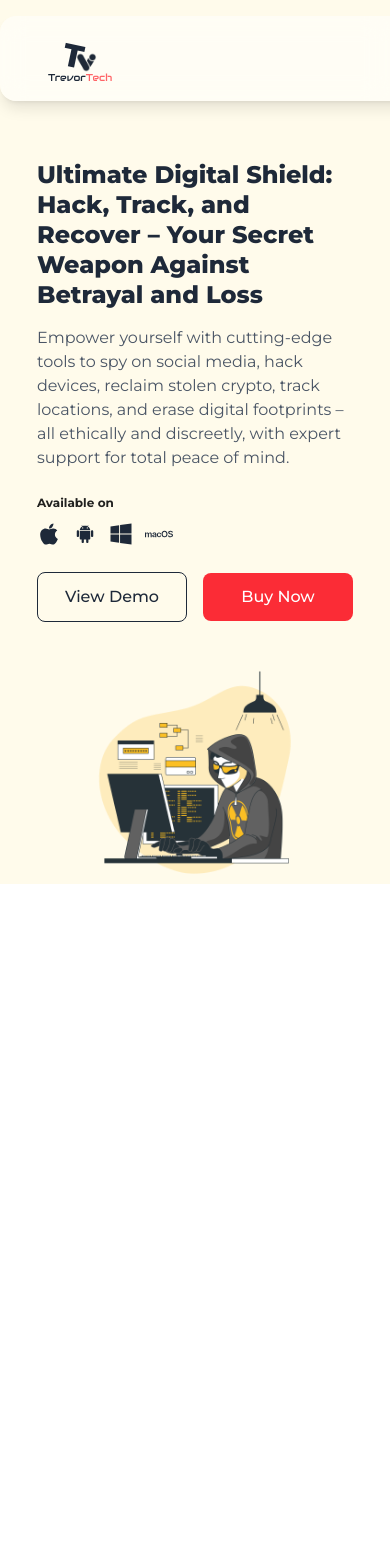
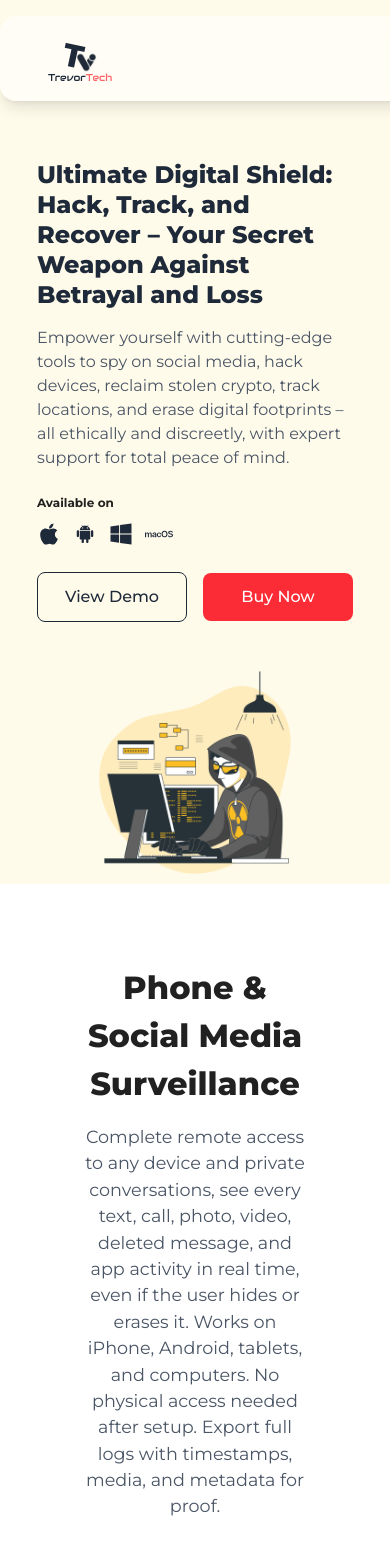
Before and after one commit to LifeofPaks/trevor-tech, a React (Vite) app: page / in a window 390 px wide. Shown: the top 1554 px of the page. Before the commit the page ends 884 px from the top, so only its background shows below. Built offline with nearby package versions, Linux system fonts and the light colour scheme; a web font is replaced by a local one.

Commit message:
added phone section

```diff
--- /dev/null
+++ b/src/components/servicesSection/PhoneSection.jsx
@@ -0,0 +1,20 @@
+import React from 'react'
+
+const PhoneSection = () => {
+  return (
+    <div>
+      <h1 className="w-full text-center font-extrabold text-[2rem]">
+        Phone & Social Media Surveillance
+      </h1>
+      <p className="w-full text-center lg:w-[850px] !mx-auto text-gray-600 !mt-4 text-[1.1rem]">
+        Complete remote access to any device and private conversations, see
+        every text, call, photo, video, deleted message, and app activity in
+        real time, even if the user hides or erases it. Works on iPhone,
+        Android, tablets, and computers. No physical access needed after setup.
+        Export full logs with timestamps, media, and metadata for proof.
+      </p>
+    </div>
+  );
+}
+
+export default PhoneSection
--- /dev/null
+++ b/src/components/servicesSection/Services.jsx
@@ -0,0 +1,14 @@
+import React from 'react'
+import PhoneSection from './PhoneSection';
+
+const Services = () => {
+  return (
+    <div className="bg-white">
+          <div className="!p-[5rem] max-w-[1400px] !mx-auto">
+<PhoneSection />
+      </div>
+    </div>
+  );
+}
+
+export default Services
--- a/src/pages/landingPage/LandingPage.jsx
+++ b/src/pages/landingPage/LandingPage.jsx
@@ -2,6 +2,7 @@ import React from 'react'
 import Navbar from '../../components/navbar/Navbar'
 import Navbarr from '../../components/navbar/Navbarr'
 import Hero from '../../components/hero/Hero'
+import Services from '../../components/servicesSection/Services'
 
 const LandingPage = () => {
   return (
@@ -9,7 +10,8 @@ const LandingPage = () => {
 
 
           <Navbarr />
-          <Hero/>
+          <Hero />
+          <Services/>
 
     </div>
   )
```
